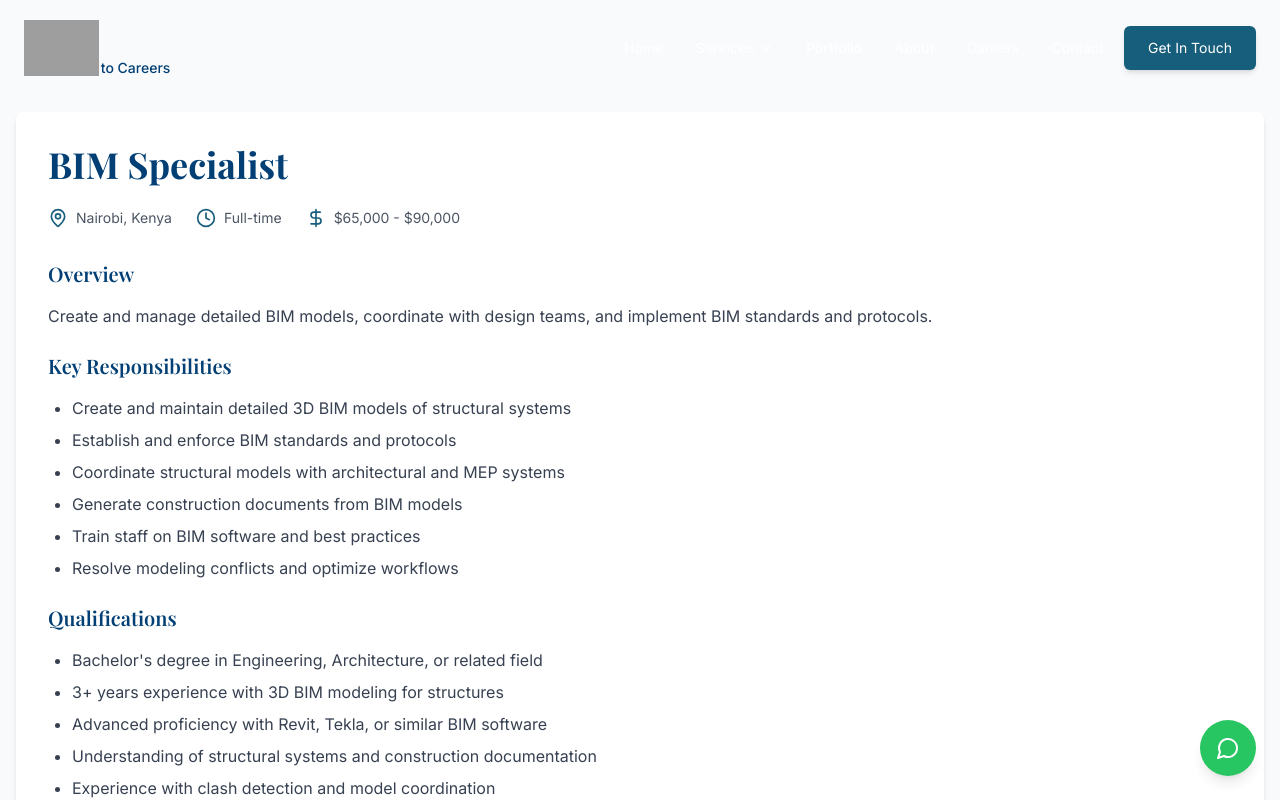
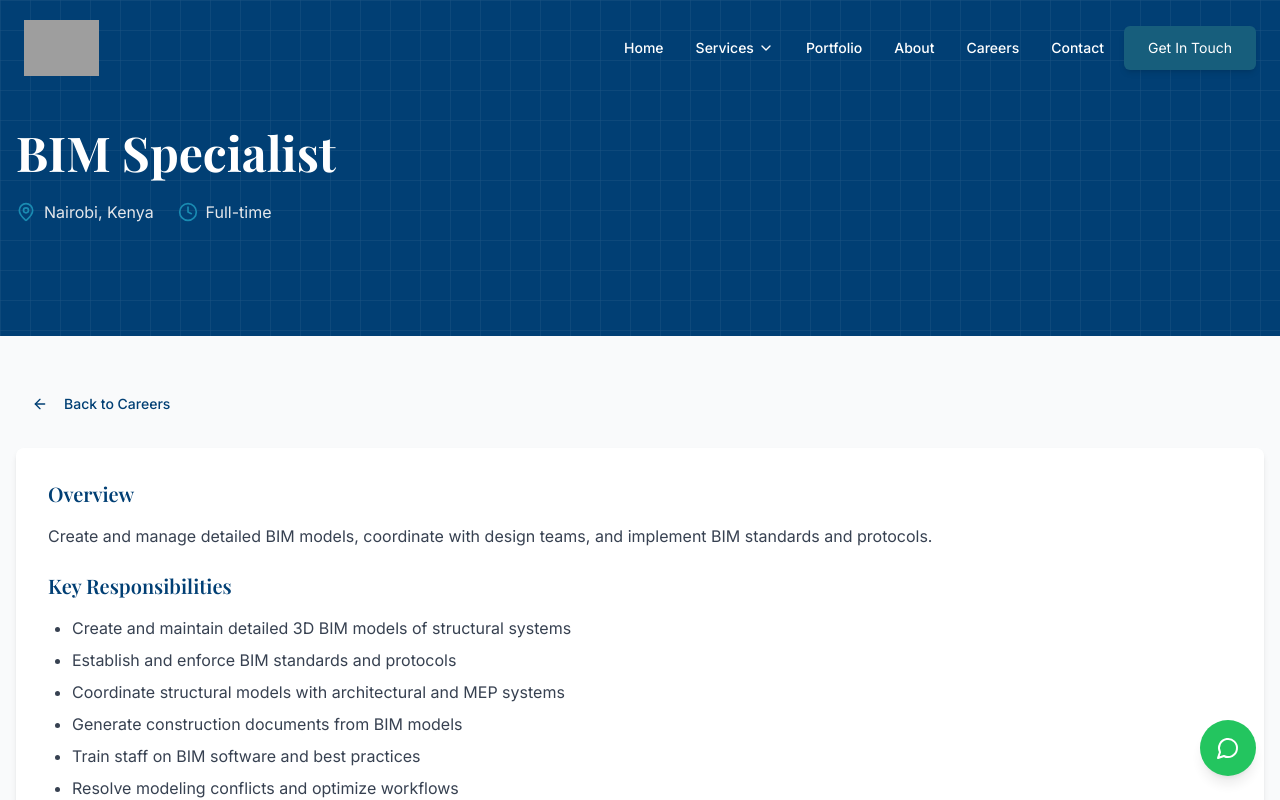
Before and after one commit to macvane/stunning-structural-showcase, a React (Vite) app: page /careers/bim-specialist in a window 1280 px wide. Shown: the top 800 px of the page. Built offline with nearby package versions, Linux system fonts and the light colour scheme; grey boxes are pictures that could not be loaded.

Commit message:
feat: Implement career page hero section
Adds a hero section to individual career pages for a consistent look and feel. Also removes the salary range field from the career position details.

```diff
--- /dev/null
+++ b/src/components/careers/JobDetailHero.tsx
@@ -0,0 +1,44 @@
+
+import React from 'react';
+import { MapPin, Clock } from 'lucide-react';
+
+interface JobDetailHeroProps {
+  title: string;
+  location: string;
+  type: string;
+}
+
+const JobDetailHero: React.FC<JobDetailHeroProps> = ({ title, location, type }) => {
+  return (
+    <section className="relative pt-32 pb-20 bg-fe-blue">
+      <div className="absolute inset-0 opacity-10">
+        <svg xmlns="http://www.w3.org/2000/svg" width="100%" height="100%">
+          <pattern id="pattern-grid" width="30" height="30" patternUnits="userSpaceOnUse">
+            <path d="M 30 0 L 0 0 0 30" fill="none" stroke="white" strokeWidth="1"/>
+          </pattern>
+          <rect width="100%" height="100%" fill="url(#pattern-grid)" />
+        </svg>
+      </div>
+
+      <div className="container mx-auto px-4 relative z-10">
+        <div className="max-w-3xl">
+          <h1 className="text-white text-4xl md:text-5xl font-bold mb-6">
+            {title}
+          </h1>
+          <div className="flex flex-wrap gap-6 mb-8">
+            <div className="flex items-center text-gray-200">
+              <MapPin className="h-5 w-5 mr-2 text-fe-light-teal" />
+              {location}
+            </div>
+            <div className="flex items-center text-gray-200">
+              <Clock className="h-5 w-5 mr-2 text-fe-light-teal" />
+              {type}
+            </div>
+          </div>
+        </div>
+      </div>
+    </section>
+  );
+};
+
+export default JobDetailHero;
--- a/src/components/careers/JobOpeningsSection.tsx
+++ b/src/components/careers/JobOpeningsSection.tsx
@@ -7,7 +7,6 @@ export interface JobOpening {
   title: string;
   location: string;
   type: 'Full-time' | 'Part-time' | 'Contract' | 'Remote';
-  salaryRange: string;
   description: string;
 }
 
@@ -20,7 +19,6 @@ const JobOpeningsSection: React.FC = () => {
       title: 'Senior Structural Engineer',
       location: 'Nairobi, Kenya',
       type: 'Full-time',
-      salaryRange: '',
       description: 'We are seeking an experienced Senior Structural Engineer to lead complex projects from concept to completion. The ideal candidate will have expertise in advanced analysis techniques and a track record of successful project delivery.'
     },
     {
@@ -28,7 +26,6 @@ const JobOpeningsSection: React.FC = () => {
       title: 'Civil Engineer',
       location: 'Nairobi, Kenya',
       type: 'Full-time',
-      salaryRange: '$70,000 - $95,000',
       description: 'Join our team as a Civil Engineer responsible for analyzing and designing structural systems for various projects. You\'ll work closely with senior engineers and contribute to innovative design solutions.'
     },
     {
@@ -36,7 +33,6 @@ const JobOpeningsSection: React.FC = () => {
       title: 'Office Assistant',
       location: 'Nairobi, Kenya',
       type: 'Full-time',
-      salaryRange: '',
       description: 'Seeking a detail-oriented and organized Office Assistant to handle administrative tasks, support daily operations, and ensure smooth office functioning.'
     },
     {
@@ -44,7 +40,6 @@ const JobOpeningsSection: React.FC = () => {
       title: 'Steel Fabricator',
       location: 'Nairobi, Kenya',
       type: 'Full-time',
-      salaryRange: '$60,000 - $85,000',
       description: 'As a Steel Fabricator, you will cut, weld, and assemble metal components, interpret blueprints, and ensure high-quality, precise fabrication in a fast-paced environment.'
     },
     {
@@ -52,7 +47,6 @@ const JobOpeningsSection: React.FC = () => {
       title: 'Driver',
       location: 'Nairobi, Kenya',
       type: 'Full-time',
-      salaryRange: '$50,000 - $70,000',
       description: 'We are seeking a detail-oriented Structural Designer to prepare structural drawings and models, assist with calculations, and contribute to design documentation.'
     },
     {
@@ -60,7 +54,6 @@ const JobOpeningsSection: React.FC = () => {
       title: 'Engineering Intern',
       location: 'Multiple Locations',
       type: 'Part-time',
-      salaryRange: '$20 - $30 per hour',
       description: 'Gain valuable experience as an Engineering Intern at Finite Element Designs. You\'ll learn from experienced engineers, assist with real projects, and develop practical skills in structural engineering.'
     }
   ];
@@ -109,7 +102,6 @@ const JobOpeningsSection: React.FC = () => {
               title={job.title}
               location={job.location}
               type={job.type}
-              salaryRange={job.salaryRange}
               description={job.description}
               delay={index * 100}
             />
--- a/src/components/ui/CareerPosition.tsx
+++ b/src/components/ui/CareerPosition.tsx
@@ -1,6 +1,6 @@
 
 import React, { useEffect, useRef } from 'react';
-import { MapPin, Clock, DollarSign } from 'lucide-react';
+import { MapPin, Clock } from 'lucide-react';
 import { Link } from 'react-router-dom';
 
 interface CareerPositionProps {
@@ -8,9 +8,9 @@ interface CareerPositionProps {
   title: string;
   location: string;
   type: 'Full-time' | 'Part-time' | 'Contract' | 'Remote';
-  salaryRange: string;
   description: string;
   delay?: number;
+  salaryRange?: string; // Made optional to maintain compatibility
 }
 
 const CareerPosition: React.FC<CareerPositionProps> = ({
@@ -18,7 +18,6 @@ const CareerPosition: React.FC<CareerPositionProps> = ({
   title,
   location,
   type,
-  salaryRange,
   description,
   delay = 0
 }) => {
@@ -63,10 +62,6 @@ const CareerPosition: React.FC<CareerPositionProps> = ({
           <Clock className="h-4 w-4 mr-1 text-fe-teal" />
           {type}
         </div>
-        <div className="flex items-center text-gray-600">
-          <DollarSign className="h-4 w-4 mr-1 text-fe-teal" />
-          {salaryRange || 'Competitive'}
-        </div>
       </div>
 
       <p className="text-gray-600 mb-6 line-clamp-3">{description}</p>
--- a/src/pages/JobDetail.tsx
+++ b/src/pages/JobDetail.tsx
@@ -1,9 +1,9 @@
-
 import React, { useEffect, useState } from 'react';
 import { useParams, useNavigate } from 'react-router-dom';
 import PageLayout from '@/components/layouts/PageLayout';
-import { MapPin, Clock, DollarSign, ArrowLeft, FileText } from 'lucide-react';
+import { MapPin, Clock, ArrowLeft, FileText } from 'lucide-react';
 import { Button } from '@/components/ui/button';
+import JobDetailHero from '@/components/careers/JobDetailHero';
 
 // Define the JobOpening interface at the top of the file
 export interface JobOpening {
@@ -11,7 +11,6 @@ export interface JobOpening {
   title: string;
   location: string;
   type: string;
-  salaryRange?: string;
   description: string;
 }
 
@@ -169,15 +168,6 @@ const jobQualifications: Record<string, string[]> = {
   ]
 };
 
-const salaryRanges: Record<string, string> = {
-  'senior-structural-engineer': '$90,000 - $130,000',
-  'structural-engineer': '$70,000 - $95,000',
-  'bim-specialist': '$65,000 - $90,000',
-  'project-engineer': '$60,000 - $85,000',
-  'structural-designer': '$50,000 - $70,000',
-  'engineering-intern': '$20 - $30 per hour'
-};
-
 const JobDetail: React.FC = () => {
   const { id } = useParams<{ id: string }>();
   const navigate = useNavigate();
@@ -190,10 +180,7 @@ const JobDetail: React.FC = () => {
     const foundJob = jobOpenings.find((j) => j.id === id);
 
     if (foundJob) {
-      setJob({
-        ...foundJob,
-        salaryRange: salaryRanges[foundJob.id] || 'Competitive'
-      });
+      setJob(foundJob);
     }
   }, [id]);
 
@@ -211,6 +198,12 @@ const JobDetail: React.FC = () => {
 
   return (
     <PageLayout>
+      <JobDetailHero
+        title={job.title}
+        location={job.location}
+        type={job.type}
+      />
+
       <div className="bg-gray-50 py-12">
         <div className="container mx-auto px-4">
           <Button
@@ -223,23 +216,6 @@ const JobDetail: React.FC = () => {
           </Button>
 
           <div className="bg-white rounded-lg shadow-md p-8 mb-8 animate-fade-in">
-            <h1 className="text-3xl md:text-4xl font-bold text-fe-blue mb-6">{job.title}</h1>
-
-            <div className="flex flex-wrap gap-6 mb-8 text-sm">
-              <div className="flex items-center text-gray-600">
-                <MapPin className="h-5 w-5 mr-2 text-fe-teal" />
-                {job.location}
-              </div>
-              <div className="flex items-center text-gray-600">
-                <Clock className="h-5 w-5 mr-2 text-fe-teal" />
-                {job.type}
-              </div>
-              <div className="flex items-center text-gray-600">
-                <DollarSign className="h-5 w-5 mr-2 text-fe-teal" />
-                {job.salaryRange}
-              </div>
-            </div>
-
             <div className="prose max-w-none mb-8">
               <h2 className="text-xl font-semibold text-fe-blue mb-4">Overview</h2>
               <p className="text-gray-700 mb-6">{job.description}</p>
```
